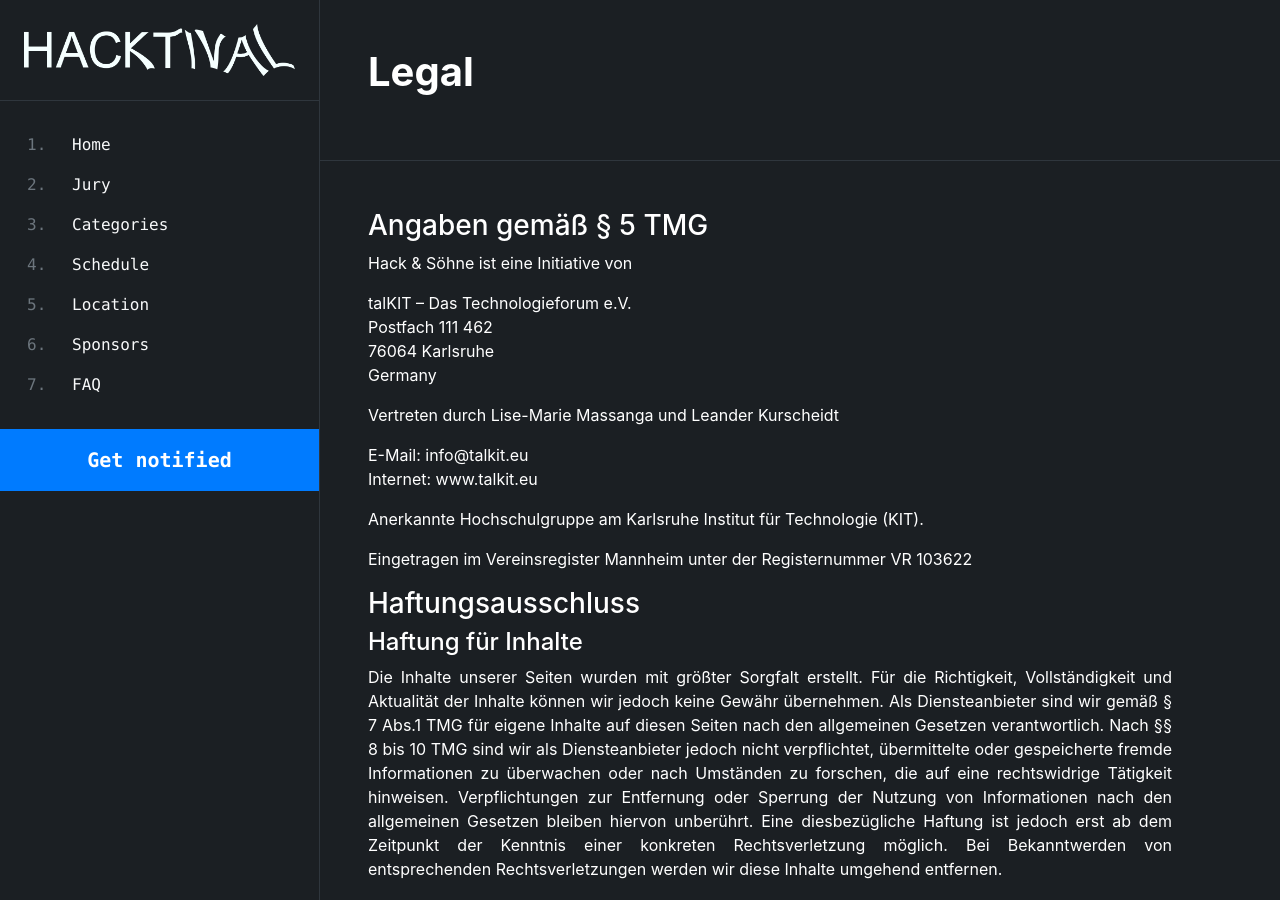
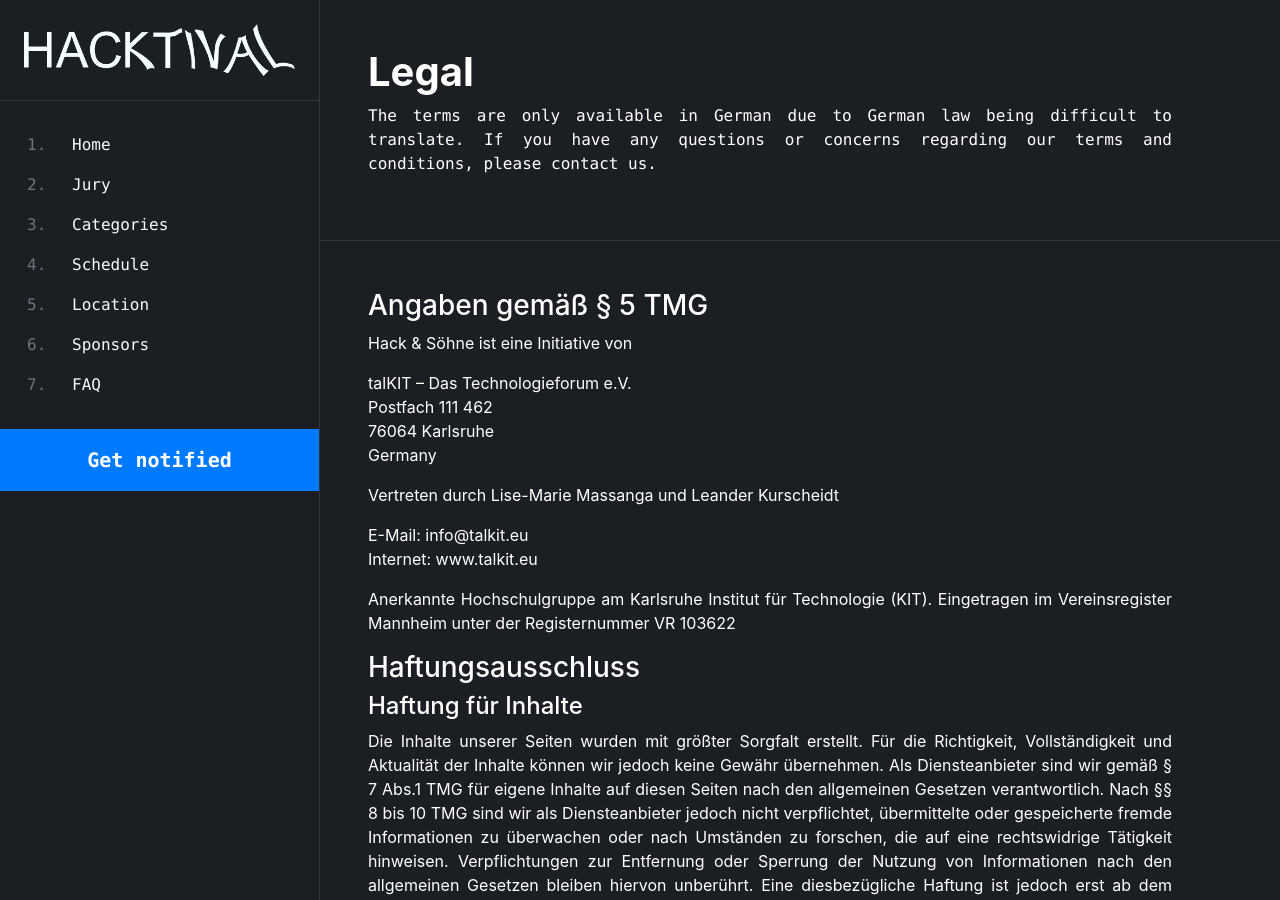
Before and after one commit to hackundsoehne/hacktival-website-2020, a Jekyll site: the page built from legal.md, in a window 1280 px wide and 900 px high. Built offline with Jekyll 4.4.1, drawn with Linux system fonts in a browser that asks for light colours.

Commit message:
Add a language disclaimer to the legal page

```diff
--- a/legal.md
+++ b/legal.md
@@ -2,6 +2,7 @@
 layout: textpage
 title: Legal
 heading: Legal
+lead: "The terms are only available in German due to German law being difficult to translate. If you have any questions or concerns regarding our terms and conditions, please contact us."
 ---
 
 ### Angaben gemäß § 5 TMG
@@ -19,7 +20,6 @@ E-Mail: info@talkit.eu<br>
 Internet: www.talkit.eu
 
 Anerkannte Hochschulgruppe am Karlsruhe Institut für Technologie (KIT).
-
 Eingetragen im Vereinsregister Mannheim unter der Registernummer VR 103622
 
 
```
